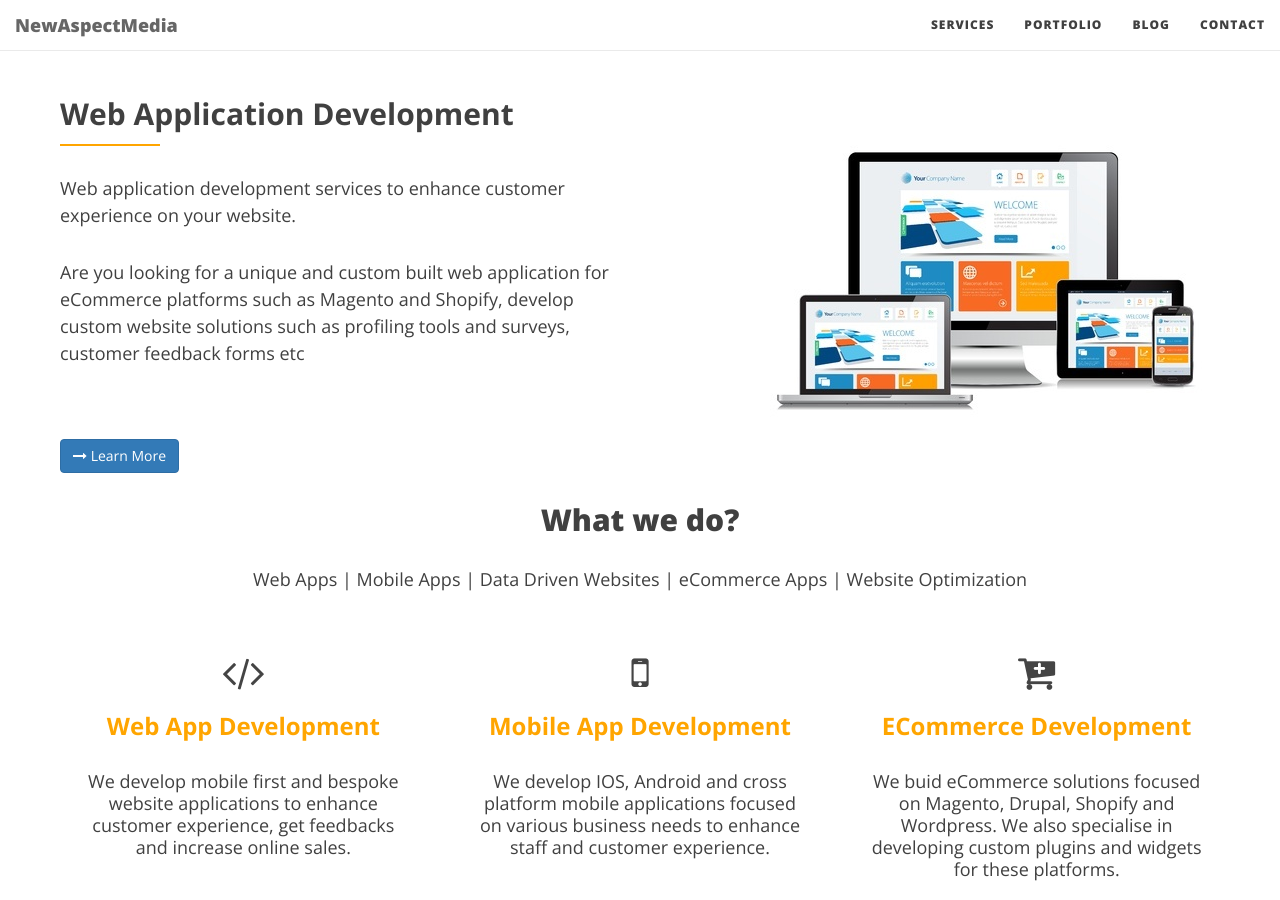
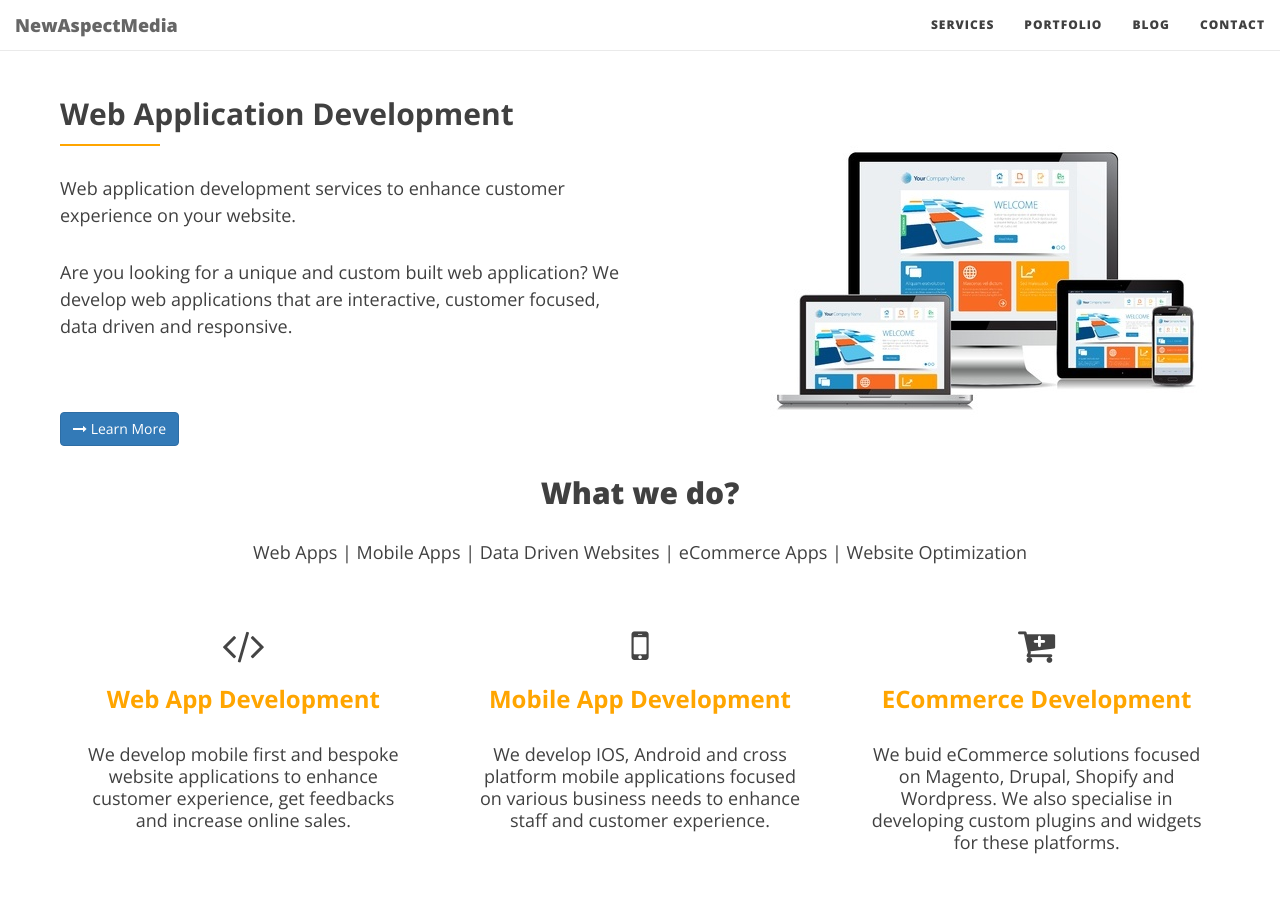
Before and after one commit to newmedia77/appxnam, a Jekyll site: the page built from index.html, in a window 1280 px wide and 900 px high, scrolled down 308 px. Built offline with Jekyll 4.4.1, drawn with Linux system fonts in a browser that asks for light colours; nearby versions of some CDN libraries; the list of posts is cut into pages by our own code; some of the changed lines change nothing that is shown.

Commit message:
andreas
what we do

```diff
--- a/index.html
+++ b/index.html
@@ -45,7 +45,7 @@
                                 <h2>Web Application Development</h2>
                                 <p>Web application development services to enhance customer experience on your website.</p>
 
-                                <p>Are you looking for a unique and custom built web application for eCommerce platforms such as Magento and Shopify, develop custom website solutions such as profiling tools and surveys, customer feedback forms etc</p>
+                                <p>Are you looking for a unique and custom built web application? We develop web applications that are interactive, customer focused, data driven and responsive.</p>
                                 <a href="#" class="btn btn-primary"><i class="fa fa-long-arrow-right"></i> Learn More</a>
                             </div>
                             <div class="col-sm-5 col-sm-offset-1">
@@ -75,7 +75,8 @@
                         <div class="row tab-pane fade" id="game-design">
                             <div class="col-sm-6">
                                 <h2>eCommerce Development</h2>
-                                <p>We build eCommerce solutions backed by years of experience. Online shop development on Magento, Woocommerce. Shopify and Prestashop. </p>
+                                <p>We build eCommerce solutions for various eCommerce platforms such as Magento, Shopify and Woocommerce. If you are looking for an online shop development that is fast, secure and efficient, contact us today to discuss how we can help.</p>
+
                                 <a href="#" class="btn btn-primary"><i class="fa fa-long-arrow-right"></i> Learn More</a>
                             </div>
                             <div class="col-sm-5 col-sm-offset-1">
@@ -88,8 +89,10 @@
                         <!-- tab content for creative idea -->
                         <div class="row tab-pane fade" id="creative-ideas">
                             <div class="col-sm-6">
-                                <h2>Website Support</h2>
-                                <p>Rank higher with website speed optimised. We build and configure website to run faster. Beat your competition and stay ahead. </p>
+                                <h2>Website Optimization</h2>
+                                <p>We can optimize your website content, increase website speed that is a critical factor in higher page ranking and in turn improve page ranking.</p>
+
+                                <p>If you want to improve search engine ranking and stay ahead of your competition, contact us to find out how we can help you do so. </p>
                                 <a href="#" class="btn btn-primary"><i class="fa fa-long-arrow-right"></i> Learn More</a>
                             </div>
                             <div class="col-sm-5 col-sm-offset-1">
```
